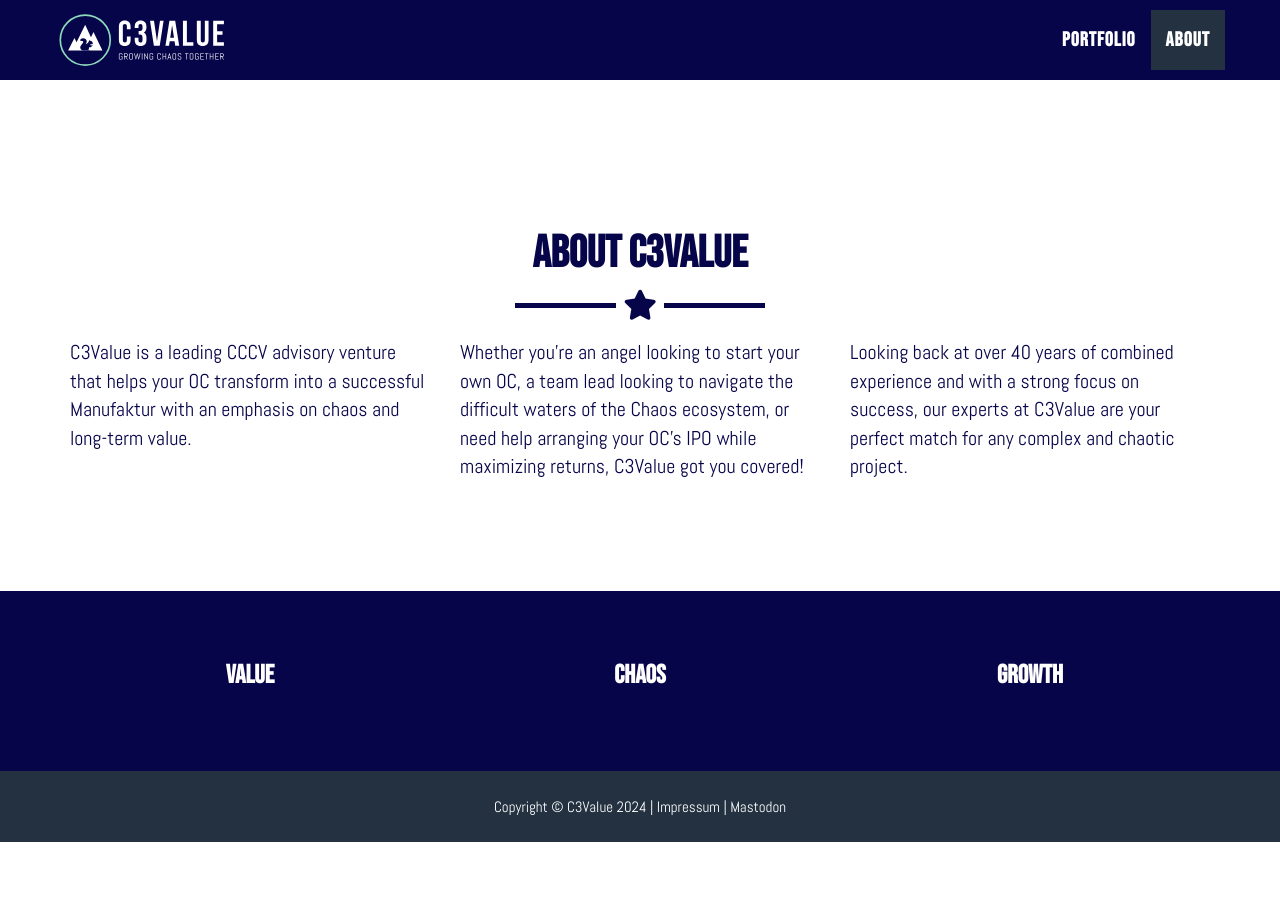
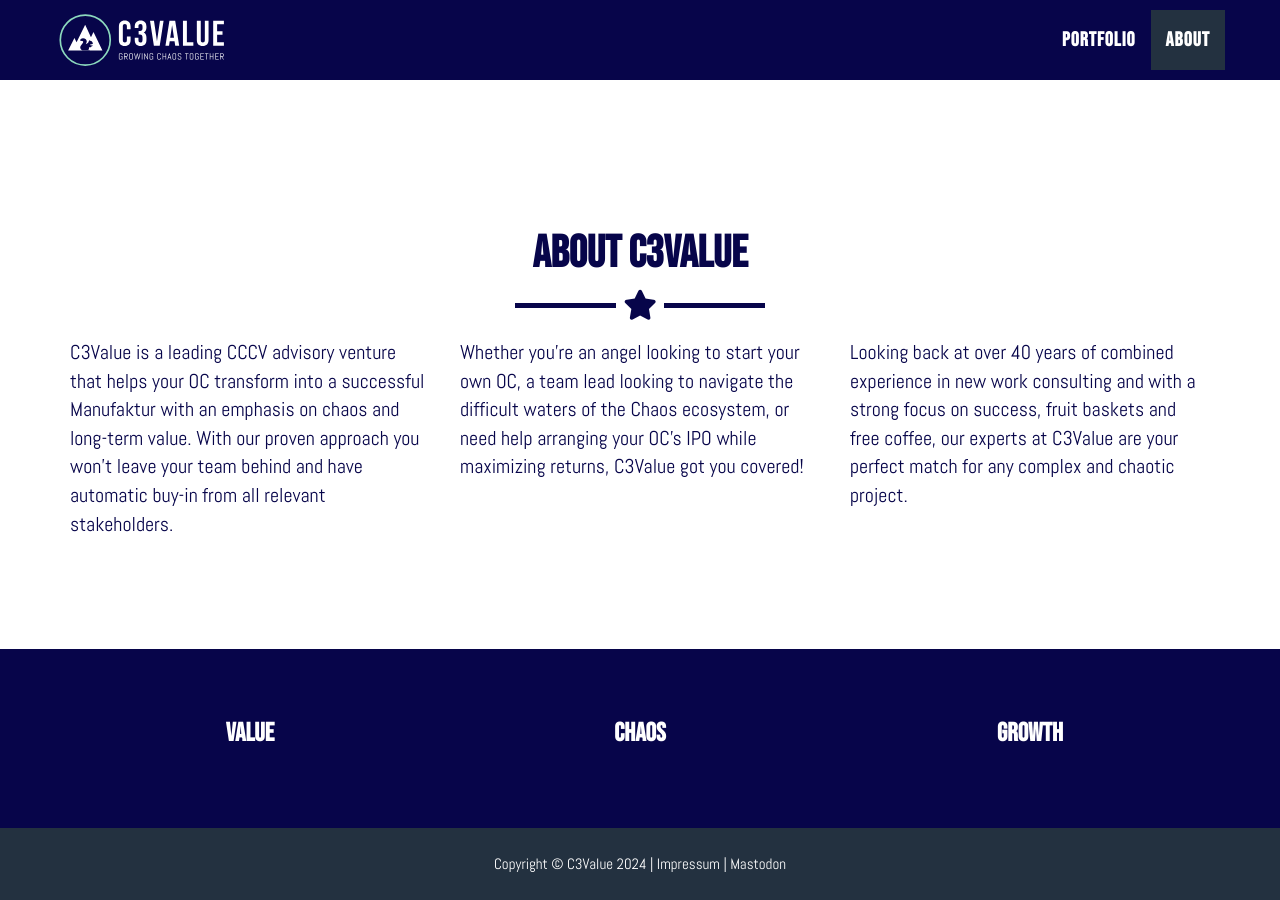
Before and after one commit to c3value/c3value.github.io, a Jekyll site: the page built from _posts/2024-12-14-cultural-transformation.markdown, in a window 1280 px wide and 900 px high, scrolled down 1577 px. Built offline with Jekyll 4.4.1, drawn with Linux system fonts in a browser that asks for light colours; before the commit the page ends 2419 px from its top, so only the background shows below that.

Commit message:
beefed up about

```diff
--- a/_includes/about.html
+++ b/_includes/about.html
@@ -9,13 +9,13 @@
     </div>
     <div class="row">
       <div class="col-md-4">
-        <p>C3Value is a leading CCCV advisory venture that helps your OC transform into a successful Manufaktur with an emphasis on chaos and long-term value.</p>
+        <p>C3Value is a leading CCCV advisory venture that helps your OC transform into a successful Manufaktur with an emphasis on chaos and long-term value. With our proven approach you won't leave your team behind and have automatic buy-in from all relevant stakeholders.</p>
       </div>
       <div class="col-md-4">
         <p>Whether you’re an angel looking to start your own OC, a team lead looking to navigate the difficult waters of the Chaos ecosystem, or need help arranging your OC’s IPO while maximizing returns, C3Value got you covered!</p>
       </div>
       <div class="col-md-4">
-        <p>Looking back at over 40 years of combined experience and with a strong focus on success, our experts at C3Value are your perfect match for any complex and chaotic project.</p>
+        <p>Looking back at over 40 years of combined experience in new work consulting and with a strong focus on success, fruit baskets and free coffee, our experts at C3Value are your perfect match for any complex and chaotic project.</p>
       </div>
     </div>
   </div>
```
